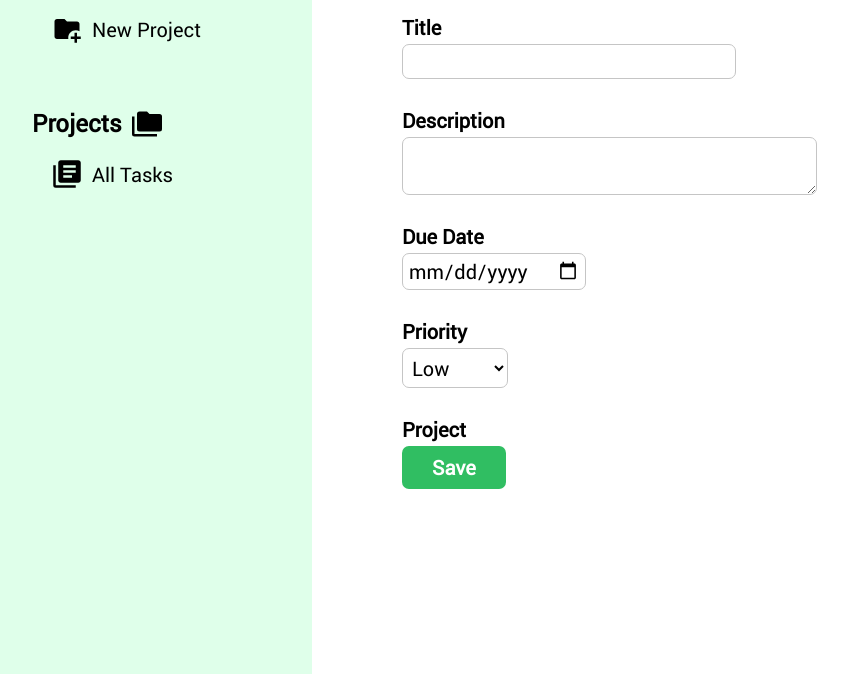
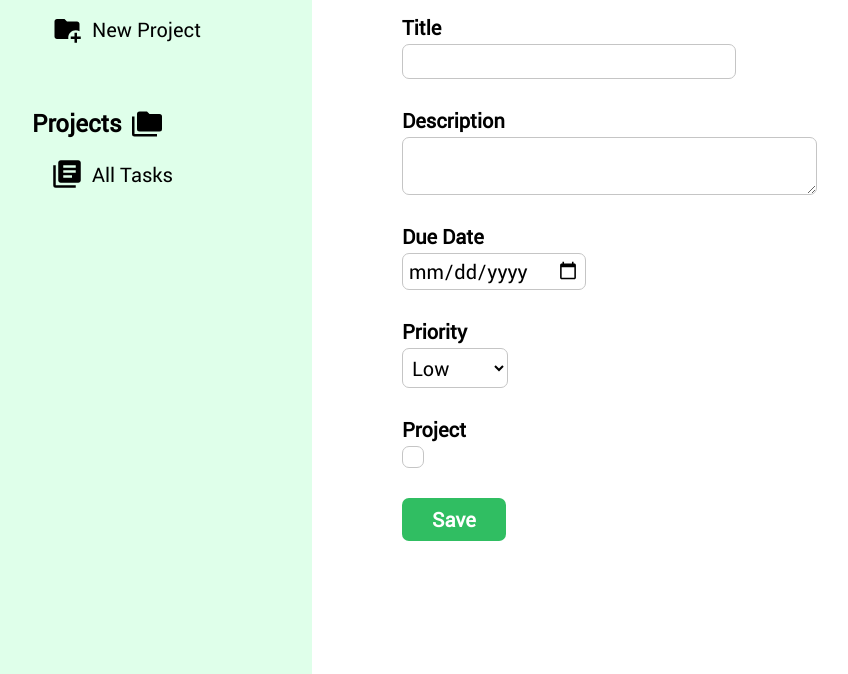
Before and after one commit to cadltop/todo-list, a website built with webpack: page src/index.html in a window 1280 px wide. Both pictures are taken after a click on the element "New Task". Shown: the part 126-800 px from the top of the page, without its empty margins (8-856 px from the left). Built offline with nearby package versions, Linux system fonts and the light colour scheme.

Commit message:
Style div tha contains tasks or projects.

```diff
--- a/src/actions/actions.css
+++ b/src/actions/actions.css
@@ -7,7 +7,7 @@ form {
 label, input[type="date"], select, button {
     width: fit-content;
 }
-input, select, button, textarea {
+input, select, button, textarea, label ~ div {
     margin-bottom: 30px;
     border-radius: 7px;
     border: 1px #c5c5c5 solid;
@@ -37,6 +37,23 @@ button {
     border: none;
     font-weight: bold;
 }
-#tasks {
+label ~ div {
+    display: grid;
+    grid-template: repeat(auto-fill, 1fr) / repeat(2, 1fr);
+    width: fit-content;
+    height: fit-content;
+    column-gap: 20px;
+    row-gap: 25px;
+    padding: 10px;
+}
 
+label ~ div > * {
+    margin: 0;
 }
+label ~ div > input {
+    grid-column: 1 / 2;
+}
+label ~ div > label {
+    grid-column: 2 / 3;
+    font-weight: normal;
+}
```
